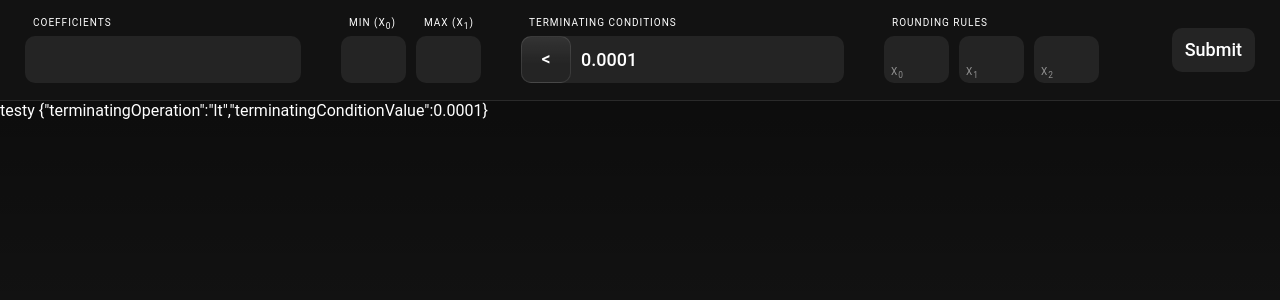
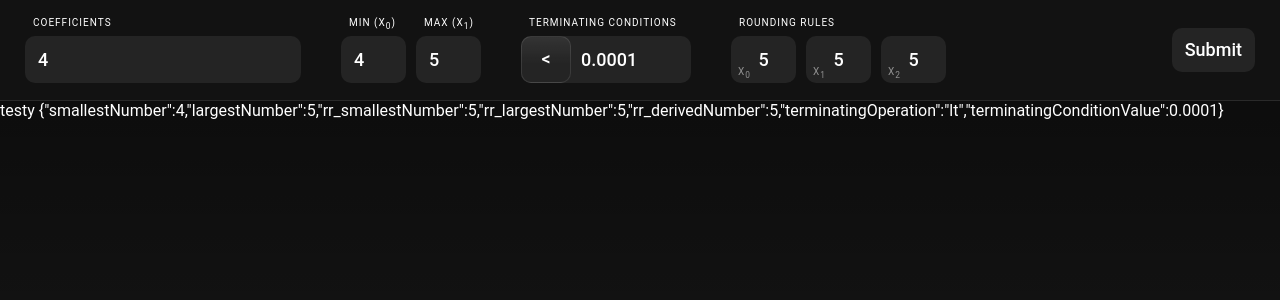
Before and after one commit to marqroldan/numericalmethods, a React app: page / in a window 1280 px wide. Shown: the top 300 px of the page. Built offline with nearby package versions, Linux system fonts and the light colour scheme.

Commit message:
Updated App.tsx for values and styling for Input

```diff
--- a/src/App.tsx
+++ b/src/App.tsx
@@ -13,16 +13,13 @@ import FieldGroup from '@Components/FieldGroup';
 import Options from '@Components/Options';
 import { mathOperatorsArr } from '@Utils/math';
 
-const METHOD = NumericalMethods.Bisection;
-const method = new METHOD();
-method.coefficients = [-10, 1, -4, 1];
-
-method.roundingRules = 4;
-
-method.process(5, 6);
-
 export default class App extends React.PureComponent {
   state = {
+    smallestNumber: 4,
+    largestNumber: 5,
+    rr_smallestNumber: 5,
+    rr_largestNumber: 5,
+    rr_derivedNumber: 5,
     terminatingOperation: '',
     terminatingConditionValue: 0.0001,
   };
@@ -32,6 +29,7 @@ export default class App extends React.PureComponent {
   };
 
   valueChange = (target: string) => (value: string) => {
+    console.log('triggered');
     this.setState({
       [target]: value,
     });
@@ -45,7 +43,10 @@ export default class App extends React.PureComponent {
             <div style={{ display: 'flex', flex: 1 }}>
               <FieldGroup>
                 <Field label={'Coefficients'}>
-                  <input type={'text'} />
+                  <Input
+                    value={this.state.smallestNumber}
+                    onChangeValue={this.valueChange('smallestNumber')}
+                  />
                 </Field>
               </FieldGroup>
 
@@ -57,7 +58,11 @@ export default class App extends React.PureComponent {
                     </>
                   }
                 >
-                  <Input className={'small'} />
+                  <Input
+                    className={'small'}
+                    value={this.state.smallestNumber}
+                    onChangeValue={this.valueChange('smallestNumber')}
+                  />
                 </Field>
                 <Field
                   label={
@@ -66,7 +71,11 @@ export default class App extends React.PureComponent {
                     </>
                   }
                 >
-                  <Input className={'small'} />
+                  <Input
+                    className={'small'}
+                    value={this.state.largestNumber}
+                    onChangeValue={this.valueChange('largestNumber')}
+                  />
                 </Field>
               </FieldGroup>
 
@@ -82,7 +91,7 @@ export default class App extends React.PureComponent {
                     onChangeValue={this.valueChange(
                       'terminatingConditionValue'
                     )}
-                    className={'options-left'}
+                    className={'options-left medium'}
                   />
                 </Field>
               </FieldGroup>
@@ -90,6 +99,8 @@ export default class App extends React.PureComponent {
               <FieldGroup label={'Rounding rules'}>
                 <Field>
                   <Input
+                    value={this.state.rr_smallestNumber}
+                    onChangeValue={this.valueChange('rr_smallestNumber')}
                     className={'small center'}
                     sublabel={
                       <>
@@ -100,6 +111,8 @@ export default class App extends React.PureComponent {
                 </Field>
                 <Field>
                   <Input
+                    value={this.state.rr_largestNumber}
+                    onChangeValue={this.valueChange('rr_largestNumber')}
                     className={'small center'}
                     sublabel={
                       <>
@@ -110,6 +123,8 @@ export default class App extends React.PureComponent {
                 </Field>
                 <Field>
                   <Input
+                    value={this.state.rr_derivedNumber}
+                    onChangeValue={this.valueChange('rr_derivedNumber')}
                     className={'small center'}
                     sublabel={
                       <>
--- a/src/components/Input/styles.scss
+++ b/src/components/Input/styles.scss
@@ -23,5 +23,10 @@
     &__options-left {
       padding-left: 60px;
     }
+
+    &__medium {
+      width: 170px;
+      min-width: 170px;
+    }
   }
 }
```
